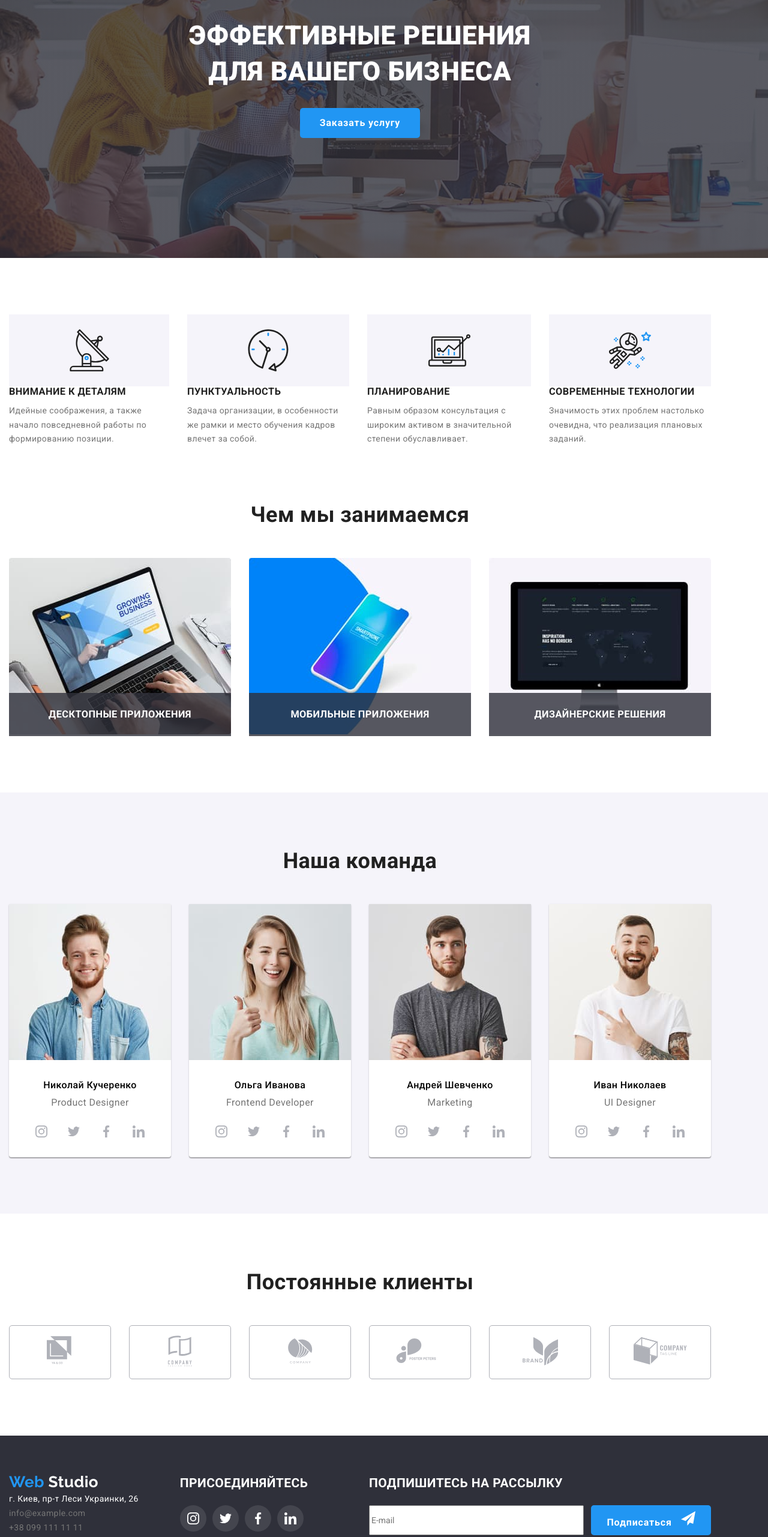
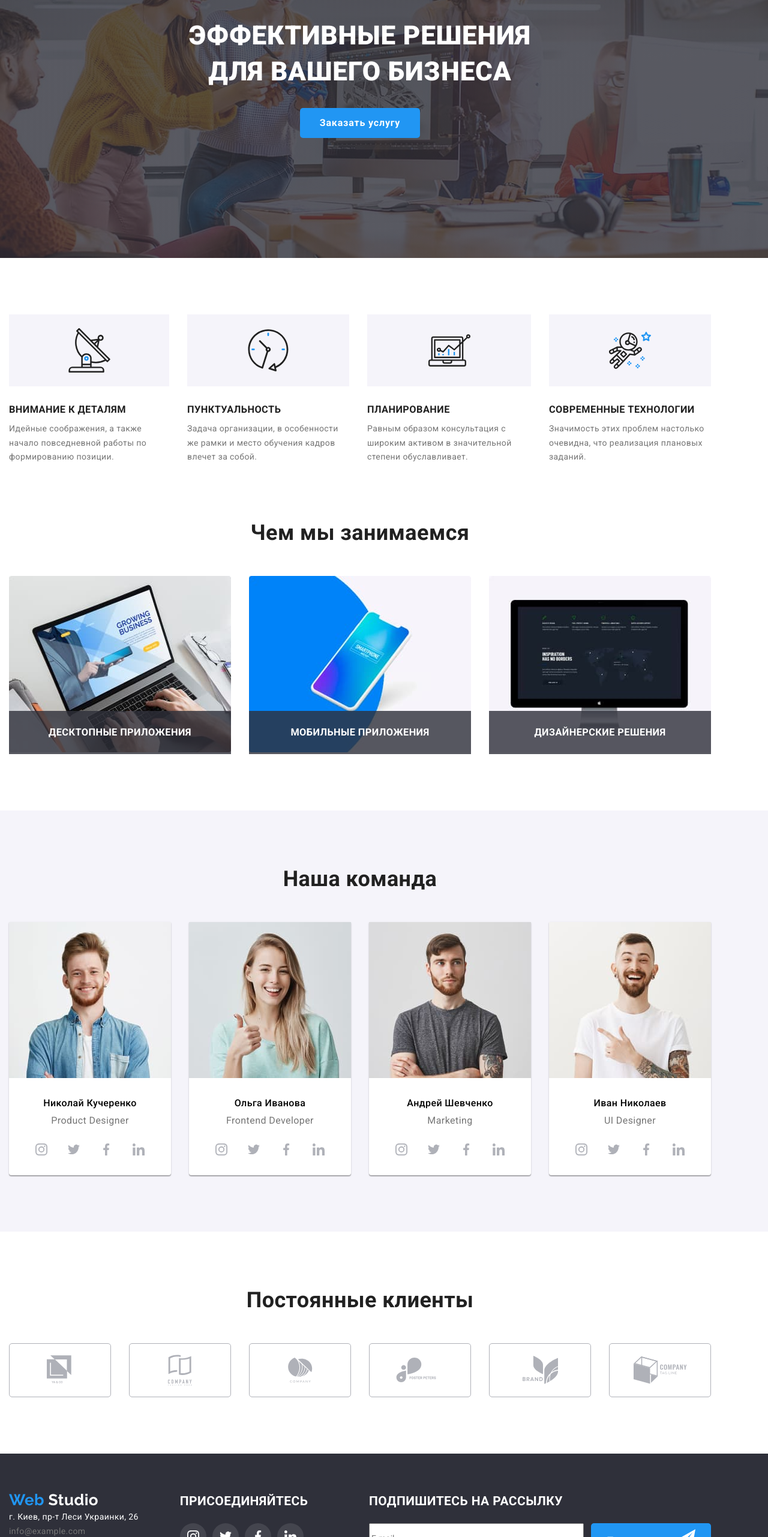
Before and after one commit to IrynaBiliaieva/goit-markup-hw-04, a plain HTML site: page index.html in a window 1280 px wide. Shown: the part 238-2800 px from the top of the page at 60% size. Drawn offline with nearby package versions, Linux system fonts and the light colour scheme.

Commit message:
fix missed issues

```diff
--- a/CSS/style.css
+++ b/CSS/style.css
@@ -203,9 +203,10 @@ button:focus {
   content: "";
   height: 120px;
   background-color: #f5f4fa;
-  background-size: auto;
+  background-size: 70px;
   background-repeat: no-repeat;
   background-position: center;
+  margin-bottom: 30px;
 }
 
 .icon-antenna::before {
@@ -325,7 +326,7 @@ p {
   margin-left: 10px;
 }
 
-.social-app .item {
+.social {
   display: inline-flex;
   justify-content: center;
   align-items: center;
@@ -339,7 +340,7 @@ p {
   height: 20px;
 }
 
-.social-app .item:hover {
+.social:hover {
   background: var(--accent-color);
   --color3: var(--primary-white-color);
 }
@@ -348,7 +349,7 @@ p {
   display: flex;
   align-items: center;
 }
-.clients .item {
+.clients a {
   display: inline-flex;
   justify-content: center;
   align-items: center;
@@ -361,7 +362,7 @@ p {
   margin-left: 30px;
 }
 
-.clients .item:hover {
+.clients a:hover {
   border: 2px solid var(--accent-color);
   --color3: var(--accent-color);
   cursor: pointer;
@@ -375,7 +376,8 @@ footer {
 footer .social-app {
   margin-left: 0;
 }
-footer .item {
+
+footer .social {
   display: inline-flex;
   justify-content: center;
   align-items: center;
--- a/index.html
+++ b/index.html
@@ -385,7 +385,7 @@
         </div>
 
         <!--Social networks block-->
-        <div class="social">
+        <div class="social-footer">
         <h2>
           <strong>присоединяйтесь</strong>
         </h2>
@@ -406,7 +406,7 @@
           </a>
           </li>
           <li class="item">
-          <a href="" aria-label="ссылка на Facebook" class="link">
+          <a href="" aria-label="ссылка на Facebook" class="link social">
           <svg class="icon facebook">
           <use href="./images/sprite.svg#facebook"></use>
           </svg>
```
Also changed, not shown: portfolio.html (+1 -1 lines).
